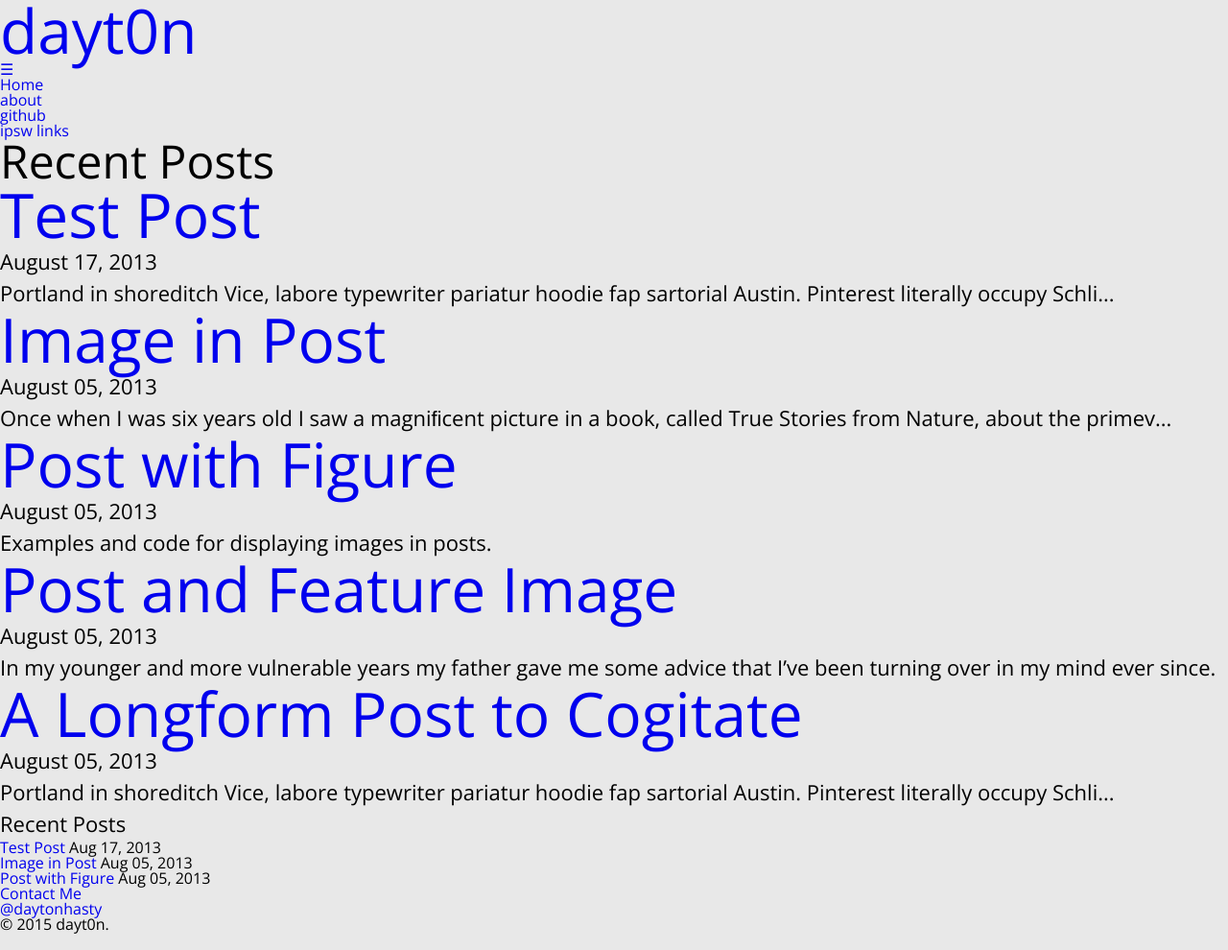
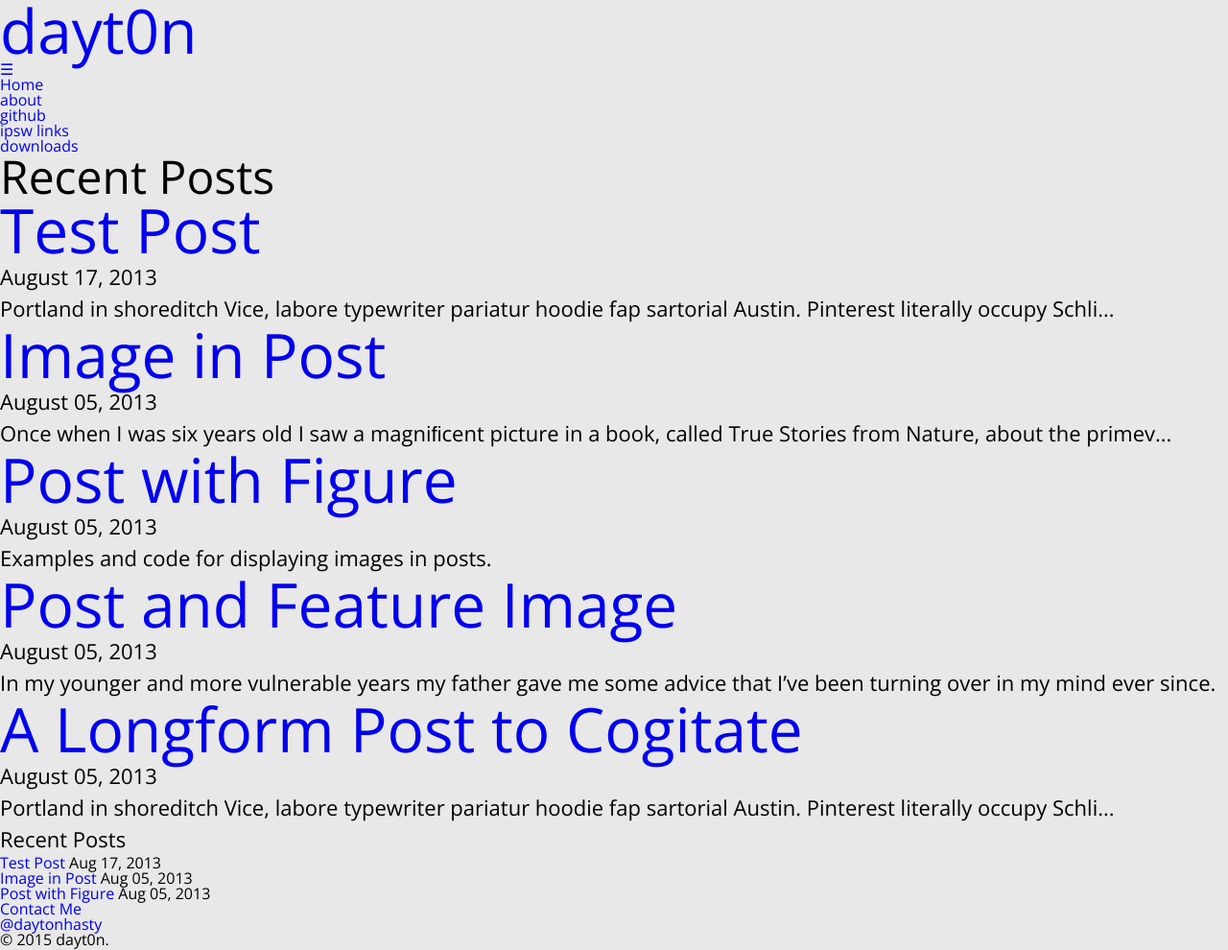
Before and after one commit to dayt0n/dayt0n.github.io, a Jekyll site: the page built from index.md, in a window 1280 px wide. Shown: the whole page at 96% size. Built offline with Jekyll 4.4.1, drawn with Linux system fonts in a browser that asks for light colours.

Commit message:
Added shortlink

```diff
--- a/_config.yml
+++ b/_config.yml
@@ -30,6 +30,8 @@ links:
   - title: ipsw links
     url: https://ipsw.me
     external: true
+  - title: downloads
+    url: /downloads
 
 # http://en.wikipedia.org/wiki/List_of_tz_database_time_zones
 timezone:    America/New_York
```
